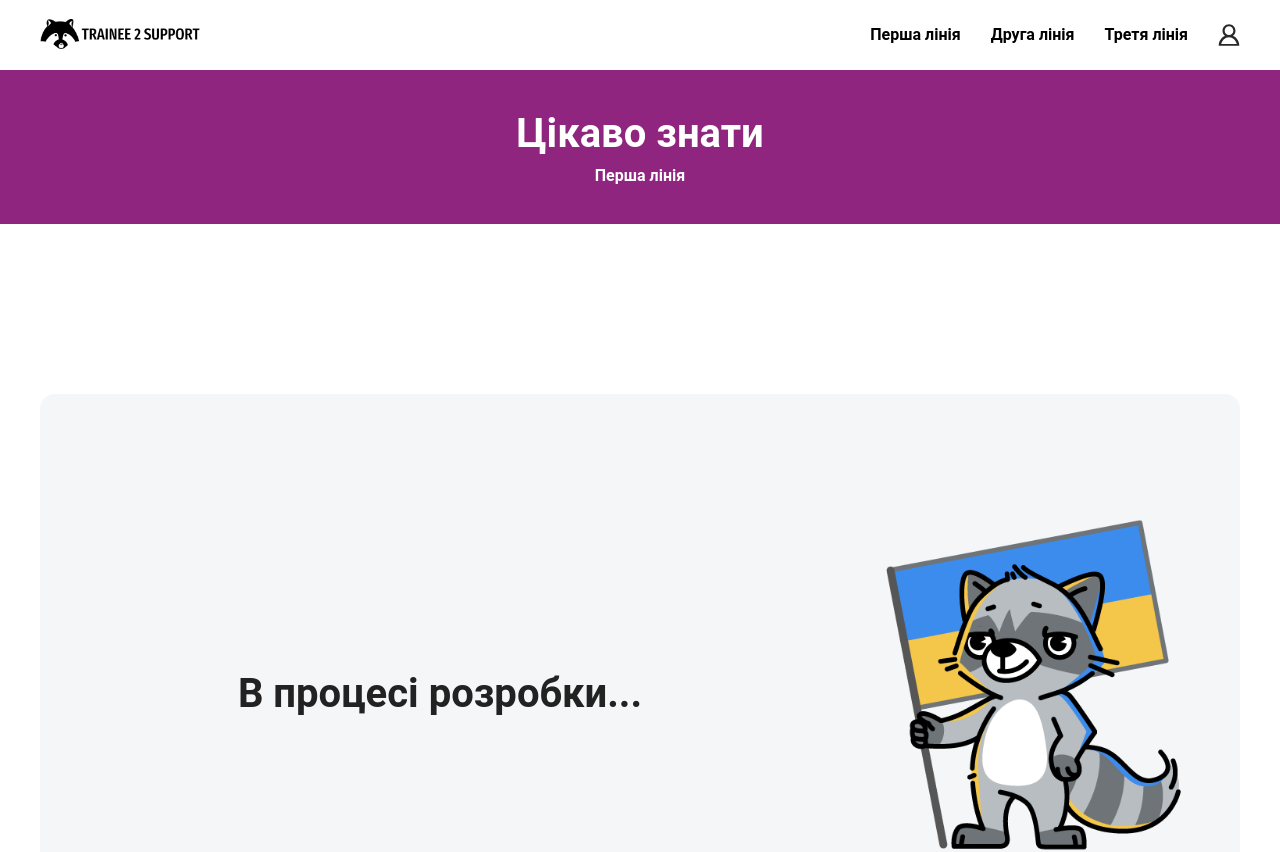
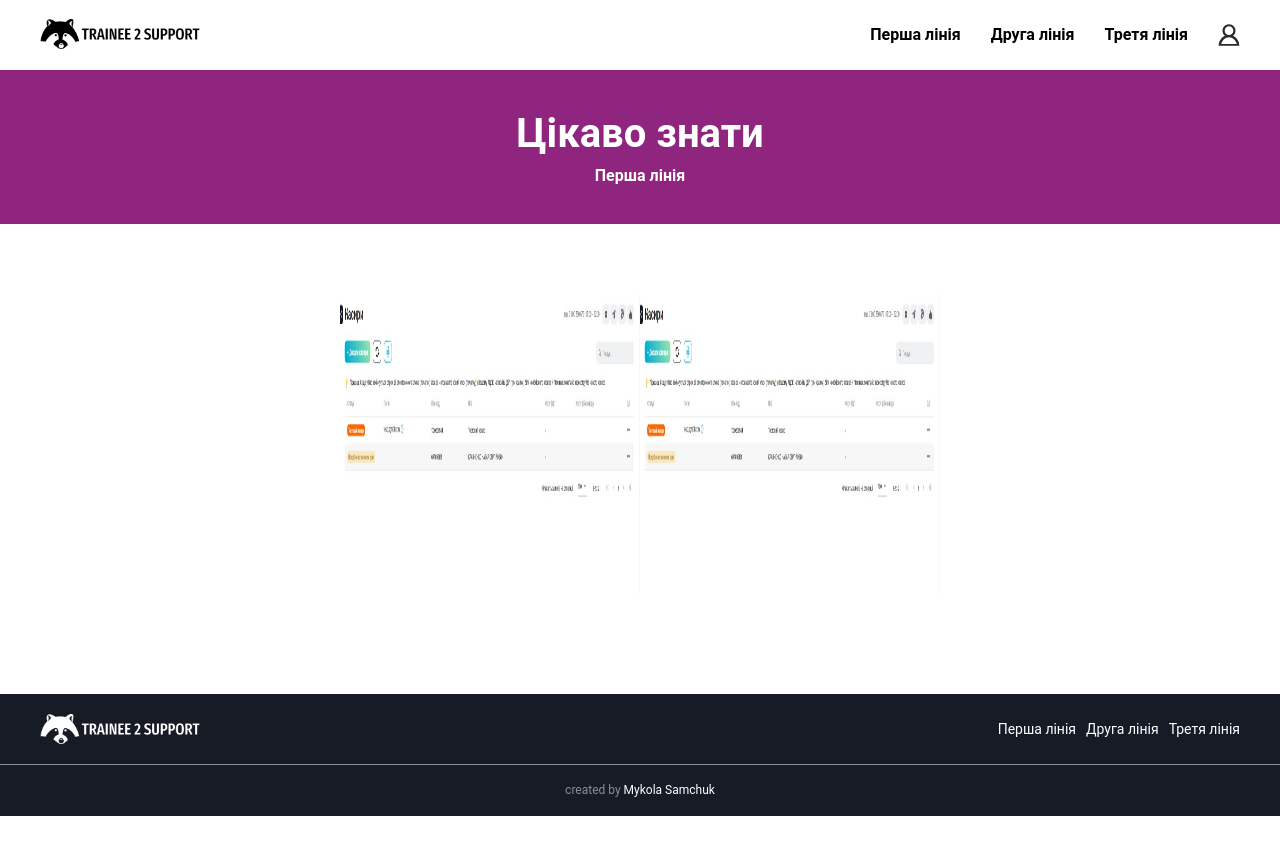
Before and after one commit to Mykola-Samchuk/trainee2support, a React (Create React App) app: page /#/interesting_first_line in a window 1280 px wide. Shown: the top 852 px of the page. After the commit the page ends 816 px from the top, so only its background shows below. Built offline with nearby package versions, Linux system fonts and the light colour scheme.

Commit message:
test img from public

```diff
--- a/src/pages/Interesting/Interesting.jsx
+++ b/src/pages/Interesting/Interesting.jsx
@@ -1,13 +1,15 @@
 import React from "react";
 import "./interesting.scss";
 import Banner from "../../components/Banner/Banner";
-import img from "./img/racoon-checkbox-01.png";
+// import img from "./img/racoon-checkbox-01.png";
 
 export default function Interesting() {
+  const path = process.env.PUBLIC_URL;
+  const image = "/img/imgtest.jpg";
   return (
     <main>
       <Banner title={"Цікаво знати"} text={"Перша лінія"} bgLite={true} />
-      <section className="section-content section-content">
+      {/* <section className="section-content section-content">
         <div className="spacer-xl"></div>
         <div className="content-blc-full">
           <div className="progress-wrapp">
@@ -19,16 +21,17 @@ export default function Interesting() {
             </div>
           </div>
         </div>
-      </section>
-      {/* <section className="section-content">
+      </section> */}
+      <section className="section-content">
         <div className="interesting-wrapp">
           <div className="interesting-img-blc">
-            <img src="imgtest.jpg" alt="img" />
+            <img src={path + image} alt="img" />
+            <img src="/trainee2support/img/imgtest.jpg" alt="img" />
           </div>
           <div className="interesting-title"></div>
           <div className="interesting-option"></div>
         </div>
-      </section> */}
+      </section>
     </main>
   );
 }
```
Also changed, not shown: public/img/imgtest.jpg (renamed from public/imgtest.jpg).
